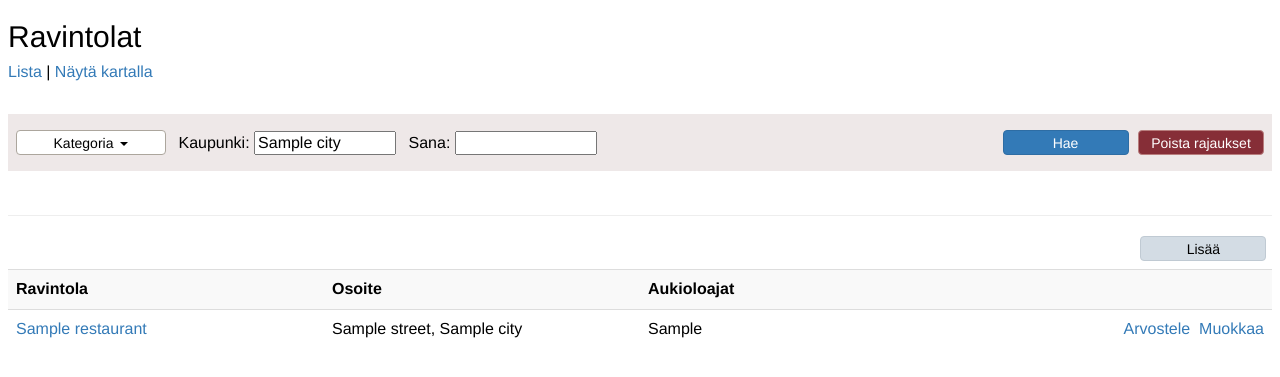
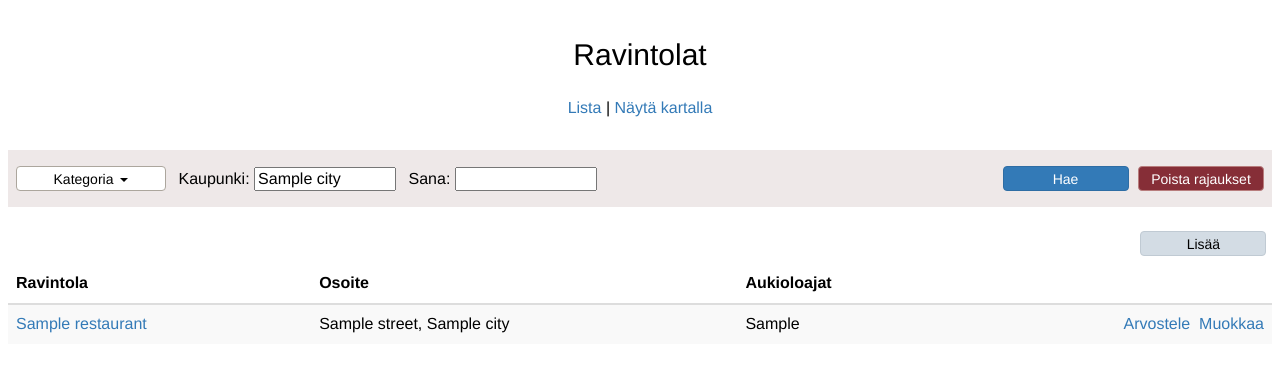
Before and after one commit to pankalai/ravintolasovellus, a Flask app: template src/templates/restaurants_list.html in a window 1280 px wide. Shown: the part 26-403 px from the top of the page. Run offline with Flask 3, Linux system fonts and the light colour scheme; the visitor is signed in with stand-in values (Sample User, id 1); the template is opened without the code that fills it: most values are stand-ins (such as "Sample title", 1, 10 or a date in 2020); some libraries are stand-ins or nearby versions.

Commit message:
refactor restaurant templates

```diff
--- a/src/templates/restaurant_new.html
+++ b/src/templates/restaurant_new.html
@@ -1,4 +1,4 @@
-{% extends "restaurants.html" %}
+{% extends "layout.html" %}
 
 {% block content %}
 {{ super() }}
--- a/src/templates/restaurants.html
+++ b/src/templates/restaurants.html
@@ -1,9 +1,18 @@
 {% extends "layout.html" %}
+
 {% block title %}Ravintolat{% endblock %}
+
 {% block content %}
-<h2>Ravintolat</h2>
-<a href="/restaurants/list">Lista</a> |
-<a href="/restaurants/map">Näytä kartalla</a>
 
-<br>
+    {{ super() }}
+
+    <br>
+    <div style="text-align: center;">
+        <h2>Ravintolat</h2>
+        <br>
+        <a href="/restaurants/list">Lista</a> |
+        <a href="/restaurants/map">Näytä kartalla</a>
+    </div>
+
+
 {% endblock %}
--- a/src/templates/restaurants_list.html
+++ b/src/templates/restaurants_list.html
@@ -1,43 +1,48 @@
 {% extends "restaurants.html" %}
+
 {% block content %}
+
 {{ super() }}
 
 
 {% include 'Forms/search_form.html' %}
 
-<hr>
+
 {% if session.get("admin", False) %}
-<div class="new-restaurant">
+<div class="notice-panel">
+    <div class="notice-text ">
         {% if notice %}
             {{ notice }}
         {% endif %}
+    </div>
+    <div class="new-restaurant">
         <form action="/restaurant/new" method="GET">
             <input type="submit" value="Lisää" class="btn btn-add">
         </form>
     </div>
+</div>
 {% endif %}
 
-<table class="table accordion table-striped table-hover">
-<col width="25%">
-<col width="25%">
-<col width="25%">
-
+<table class="table accordion table-striped table-hover restaurants">
+    <thead>
         <tr>
-        <th>Ravintola</th>
+            <th style="min-width:25%">Ravintola</th>
             <th>Osoite</th>
             <th>Aukioloajat</th>
             {% if session.get("username", None) %}
-        <th></th>
+            <th style="text-align:right">
+            </th>
             {% endif %}
         </tr>
-
+    </thead>
+    <tbody>
         {% for r in restaurants %}
         <tr>
             <td><a href="/restaurants/{{ r.id }}">{{ r.name }}</a></td>
             <td>{{ r.location.street }}, {{ r.location.city }}</td>
             <td>{{ r.opening_hours }}</td>
             {% if session.get("username", None) %}
-        <td align="right">
+            <td style="text-align:right">
                 <a href="/ratings/new/{{ r.id }}">Arvostele</a>
                 {% if session.get("admin", False) %}
                 &nbsp;<a href="/restaurants/{{ r.id }}/edit">Muokkaa</a>
@@ -46,7 +51,7 @@
             {% endif %}
         </tr>
         {% endfor %}
-
+    </tbody>
 </table>
 
 
```
Also changed, not shown: src/templates/restaurant.html (+24 -3 lines), src/templates/restaurant_edit.html (+7 -6 lines), src/templates/restaurant_ratings.html (+6 -4 lines), src/templates/restaurants_map.html (+1 -8 lines). Lines whose indentation alone changed are shown as unchanged.
